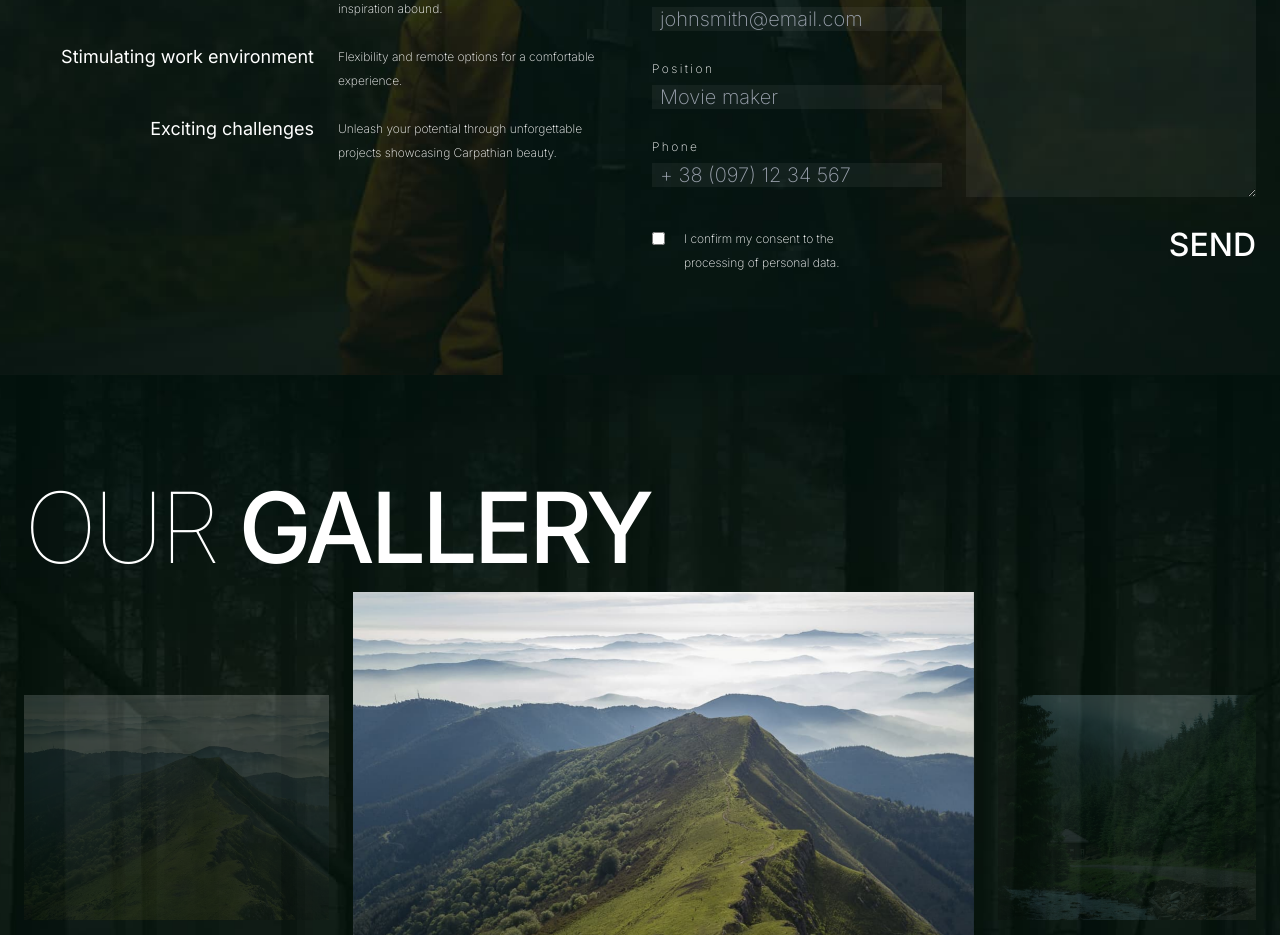
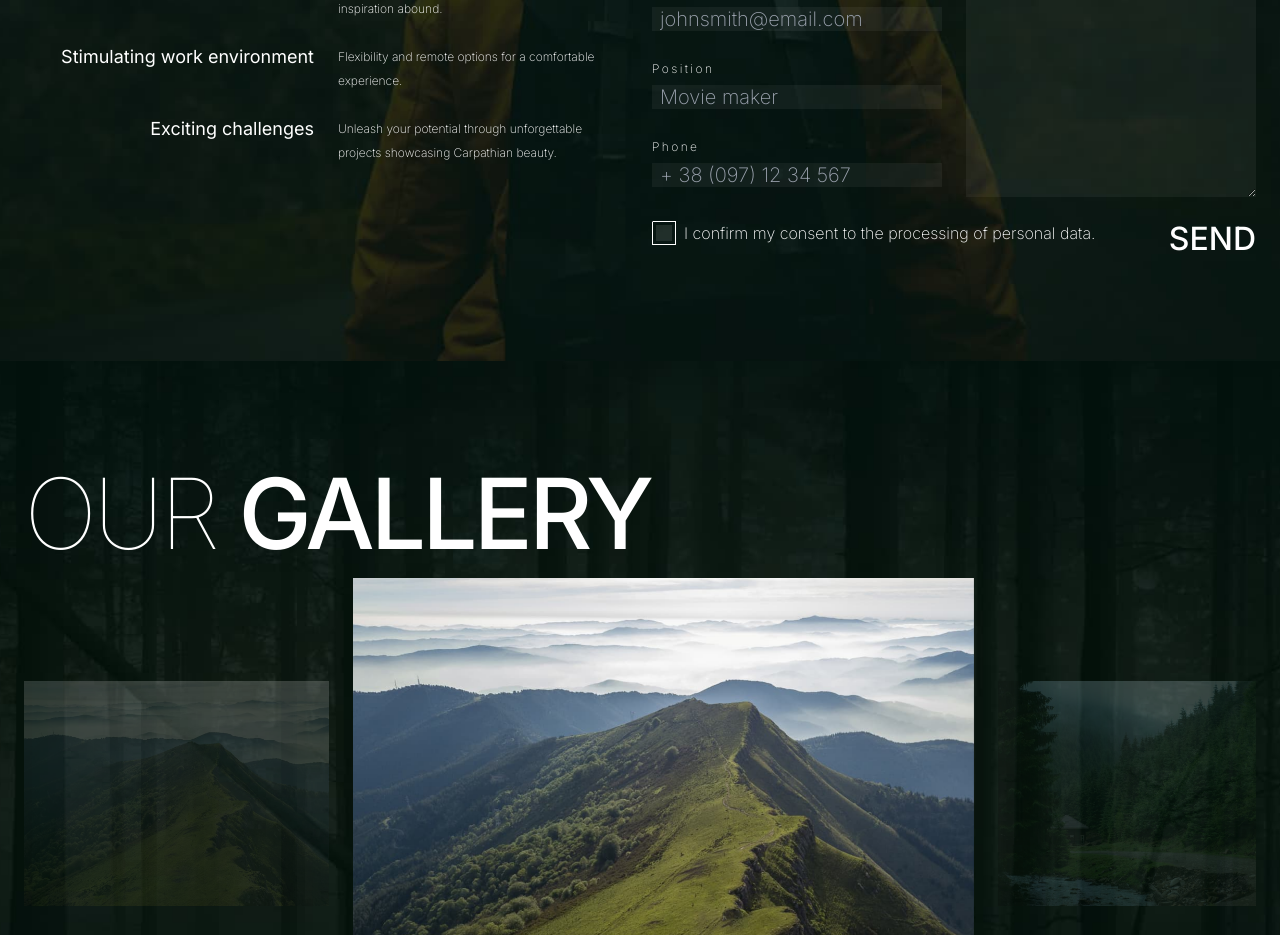
Before and after one commit to Olenteva74/next-carp-travel, a Next.js app: page / in a window 1280 px wide. Shown: the part 2806-3741 px from the top of the page. Built offline with nearby package versions, Linux system fonts and the light colour scheme.

Commit message:
update checkbox

```diff
--- a/package.json
+++ b/package.json
@@ -13,7 +13,6 @@
     "autoprefixer": "10.4.15",
     "eslint": "8.47.0",
     "eslint-config-next": "13.4.18",
-    "nanoid": "^4.0.2",
     "next": "13.4.18",
     "postcss": "8.4.28",
     "react": "18.2.0",
--- a/src/components/Career/Form.jsx
+++ b/src/components/Career/Form.jsx
@@ -1,27 +1,33 @@
 "use client";
+import { useState } from "react";
 import { useForm } from "react-hook-form";
 import { yupResolver } from "@hookform/resolvers/yup";
 import * as yup from "yup";
-import { nanoid } from "nanoid";
 import { ErrorMessage } from "../Contact/ErrorMessage";
 
 const nameRegExp = /^\s*[\S]+(\s[\S]+)+\s*$/;
-const phoneRegExp = /\+?\d{1,4}?[-.\s]?\(?\d{1,3}?\)?[-.\s]?\d{1,4}[-.\s]?\d{1,4}[-.\s]?\d{1,9}/;
+const phoneRegExp =
+  /\+?\d{1,4}?[-.\s]?\(?\d{1,3}?\)?[-.\s]?\d{1,4}[-.\s]?\d{1,4}[-.\s]?\d{1,9}/;
 const schema = yup.object().shape({
   fullName: yup.string().trim().matches(nameRegExp).required(),
   email: yup.string().email().required(),
   position: yup.string(),
   phone: yup.string().trim().matches(phoneRegExp).required(),
   message: yup.string(),
+  confirmed: yup
+    .bool()
+    .oneOf(
+      [true],
+      "Confirm your consent to the processing of personal data is required"
+    ),
 });
 
 export const Form = () => {
-    const nameId = nanoid();
-    const emailId = nanoid();
-    const positionId = nanoid();
-    const phoneId = nanoid();
-    const textareaId = nanoid();
-    const checkboxId = nanoid();
+  const [confirmed, setConfirmed] = useState(false);
+  const handleCheckbox = (event) => {
+    const { checked } = event.target;
+    setConfirmed(checked);
+  };
   const {
     register,
     handleSubmit,
@@ -36,6 +42,7 @@ export const Form = () => {
   };
   return (
     <form
+      name="careerForm"
       onSubmit={handleSubmit(onSubmit)}
       className="font-extralight
         md:flex md:flex-col md:gap-4 xl:gap-6"
@@ -44,88 +51,82 @@ export const Form = () => {
         <div className="md:basis-1/2">
           <div className="relative mb-4 xl:mb-[26px]">
             <label
-                htmlFor={nameId}
+              htmlFor="fullName"
               className="block text-[12px] leading-[2]  tracking-[2.4px] mb-1"
             >
               Full name
             </label>
             <input
               type="text"
-                id={nameId}
+              id="fullName"
               placeholder="John Smith"
               {...register("fullName")}
               className="block w-full pl-2 pr-[50px] bg-[hsla(0,0%,100%,.05)]
             text-[13px] leading-[1.85] xl:text-[20px] xl:leading-[1.2] mb-1 focus:outline-none text-white placeholder:text-[hsla(0, 0%, 100%, 0.2)]"
             />
-              {errors.fullName && (
-                <ErrorMessage message="incorrect name"/>
-              )}
+            {errors.fullName && <ErrorMessage message="incorrect name" />}
           </div>
           <div className="relative mb-4 xl:mb-[26px]">
             <label
-                htmlFor={emailId}
+              htmlFor="email"
               className="block text-[12px] leading-[2]  tracking-[2.4px] mb-1"
             >
               E-mail
             </label>
             <input
               type="text"
-                id={emailId}
+              id="email"
               placeholder="johnsmith@email.com"
               {...register("email")}
               className="block w-full pl-2 pr-[50px] bg-[hsla(0,0%,100%,.05)]
             text-[13px] leading-[1.85] xl:text-[20px] xl:leading-[1.2]
             mb-1 text-white focus:outline-none placeholder:text-[hsla(0, 0%, 100%, 0.2)]"
             />
-              {errors.email && (
-               <ErrorMessage message="invalid email"/>
-              )}
+            {errors.email && <ErrorMessage message="invalid email" />}
           </div>
           <div className="mb-4 xl:mb-[26px]">
             <label
-                htmlFor={positionId}
+              htmlFor="position"
               className="block text-[12px] leading-[2]  tracking-[2.4px] mb-1"
             >
               Position
             </label>
             <input
               type="text"
-                id={positionId}
+              id="position"
               placeholder="Movie maker"
               {...register("position")}
               className="block w-full pl-2 pr-[50px] bg-[hsla(0,0%,100%,.05)]
             text-[13px] leading-[1.85] xl:text-[20px] xl:leading-[1.2] mb-1 focus:outline-none text-white placeholder:text-[hsla(0, 0%, 100%, 0.2)]"
             />
           </div>
-            <div className="relative mb-4">
+          <div className="relative mb-4 md:mb-0">
             <label
-                htmlFor={phoneId}
+              htmlFor="phone"
               className="block text-[12px] leading-[2]  tracking-[2.4px] mb-1"
             >
               Phone
             </label>
             <input
               type="text"
-                id={phoneId}
+              id="phone"
               placeholder="+ 38 (097) 12 34 567"
               {...register("phone")}
               className="block w-full pl-2 pr-[50px] bg-[hsla(0,0%,100%,.05)]
             text-[13px] leading-[1.85] xl:text-[20px] xl:leading-[1.2] mb-1 focus:outline-none text-white placeholder:text-[hsla(0, 0%, 100%, 0.2)]"
             />
-              {errors.phone && (
-                <ErrorMessage message="Incorrect phone"/>
-              )}
+            {errors.phone && <ErrorMessage message="Incorrect phone" />}
           </div>
         </div>
-          <div className="md:basis-1/2">
+        <div className="md:basis-1/2 mb-4 md:mb-0">
           <label
-              htmlFor={textareaId}
+            htmlFor="textarea"
             className="block text-[12px] leading-[2]  tracking-[2.4px] mb-1"
           >
             Message
           </label>
           <textarea
-              id={textareaId}
+            id="textarea"
             {...register("message")}
             className="block w-full h-[196px] md:h-[228px]  xl:h-[268px] py-3 px-4 bg-[hsla(0,0%,100%,.05)]
              focus:outline-none text-white"
@@ -133,19 +134,58 @@ export const Form = () => {
         </div>
       </div>
       <div className="md:flex md:justify-between">
-          <div className="flex gap-2">
-          <div className="w-6 h-6">
-          <input type="checkbox" name="confirm" id={checkboxId} />
-          </div>
-          <label htmlFor={checkboxId} className="text-[12px] leading-[1.83] xl:leading-[2] md:w-[192px] md:h-[44px]">
-                <span className="font-extralight">I confirm my consent to the processing of personal data.</span>
+        <label className="flex gap-2 relative">
+          <input
+            type="checkbox"
+            {...register("confirmed")}
+            onChange={handleCheckbox}
+            className="absolute w-px h-px top-0 left-0"
+          />
+          <span>
+            {!confirmed ? (
+              <svg
+                xmlns="http://www.w3.org/2000/svg"
+                width="24"
+                height="24"
+                viewBox="0 0 24 24"
+                fill="none"
+              >
+                <rect x="0.5" y="0.5" width="23" height="23" stroke="white" />
+                <rect
+                  opacity="0.1"
+                  x="4"
+                  y="4"
+                  width="16"
+                  height="16"
+                  fill="white"
+                />
+              </svg>
+            ) : (
+              <svg
+                xmlns="http://www.w3.org/2000/svg"
+                width="22"
+                height="22"
+                viewBox="0 0 22 22"
+                fill="none"
+              >
+                <rect x="0.5" y="0.5" width="21" height="21" stroke="white" />
+                <rect x="4" y="4" width="14" height="14" fill="white" />
+              </svg>
+            )}
+          </span>
+          <span className="font-extralight">
+            I confirm my consent to the processing of personal data.
+          </span>
         </label>
-          </div>
         <div className="text-end">
-              <button type="submit" className="text-3xl font-medium xl:text-[32px] hover:opacity-40">SEND</button>
+          <button
+            type="submit"
+            className="text-3xl font-medium xl:text-[32px] hover:opacity-40"
+          >
+            SEND
+          </button>
         </div>
       </div>
     </form>
   );
-
-}
+};
--- a/src/components/Contact/ContactForm.jsx
+++ b/src/components/Contact/ContactForm.jsx
@@ -2,7 +2,6 @@
 import { useForm } from "react-hook-form";
 import { yupResolver } from "@hookform/resolvers/yup";
 import * as yup from "yup";
-import { nanoid } from "nanoid";
 import { ErrorMessage } from "./ErrorMessage";
 
 const nameRegExp = /^\s*[\S]+(\s[\S]+)+\s*$/;
@@ -13,9 +12,6 @@ const schema = yup.object().shape({
 });
 
 export const ContactForm = () => {
-  const nameId = nanoid();
-  const emailId = nanoid();
-  const textareaId = nanoid();
   const {
     register,
     handleSubmit,
@@ -31,6 +27,7 @@ export const ContactForm = () => {
   };
   return (
     <form
+    name="contactForm"
       onSubmit={handleSubmit(onSubmit)}
       className="font-extralight
     md:flex md:gap-x-5
@@ -39,14 +36,14 @@ export const ContactForm = () => {
       <div className="xl:flex xl:gap-x-5 xl:mb-[42px]">
         <div className="xl:basis-1/2 mb-[25px] md:mb-[28px] relative">
           <label
-            htmlFor={nameId}
+            htmlFor="name"
             className="block text-[12px] leading-[2]  tracking-[2.4px] mb-1"
           >
             Full name
           </label>
           <input
             type="text"
-            id={nameId}
+            id="name"
             placeholder="John Smith"
             {...register("fullName")}
             className="relative block w-full pl-2 pr-[50px] bg-[hsla(0,0%,100%,.05)]
@@ -58,14 +55,14 @@ export const ContactForm = () => {
         </div>
         <div className="xl:basis-1/2 mb-[25px] relative">
           <label
-            htmlFor={emailId}
+            htmlFor="mail"
             className="block text-[12px] leading-[2]  tracking-[2.4px] mb-1"
           >
             E-mail
           </label>
           <input
             type="text"
-            id={emailId}
+            id="mail"
             placeholder="johnsmith@email.com"
             {...register("email")}
             className="relative block w-full pl-2 pr-[50px] bg-[hsla(0,0%,100%,.05)]
@@ -79,13 +76,13 @@ export const ContactForm = () => {
       </div>
       <div className="md:grow">
         <label
-          htmlFor={textareaId}
+          htmlFor="message"
           className="block text-[12px] leading-[2]  tracking-[2.4px] mb-1"
         >
           Message
         </label>
         <textarea
-          id={textareaId}
+          id="message"
           {...register("message")}
           className="block w-full h-[193px] md:h-[221px] xl:h-[174px] py-3 px-4 bg-[hsla(0,0%,100%,.05)]
           mb-4 xl:mb-6 focus:outline-none text-white"
```
Also changed, not shown: 1 other file (tests, documents, lock files or other folders). Lines whose indentation alone changed are shown as unchanged.
